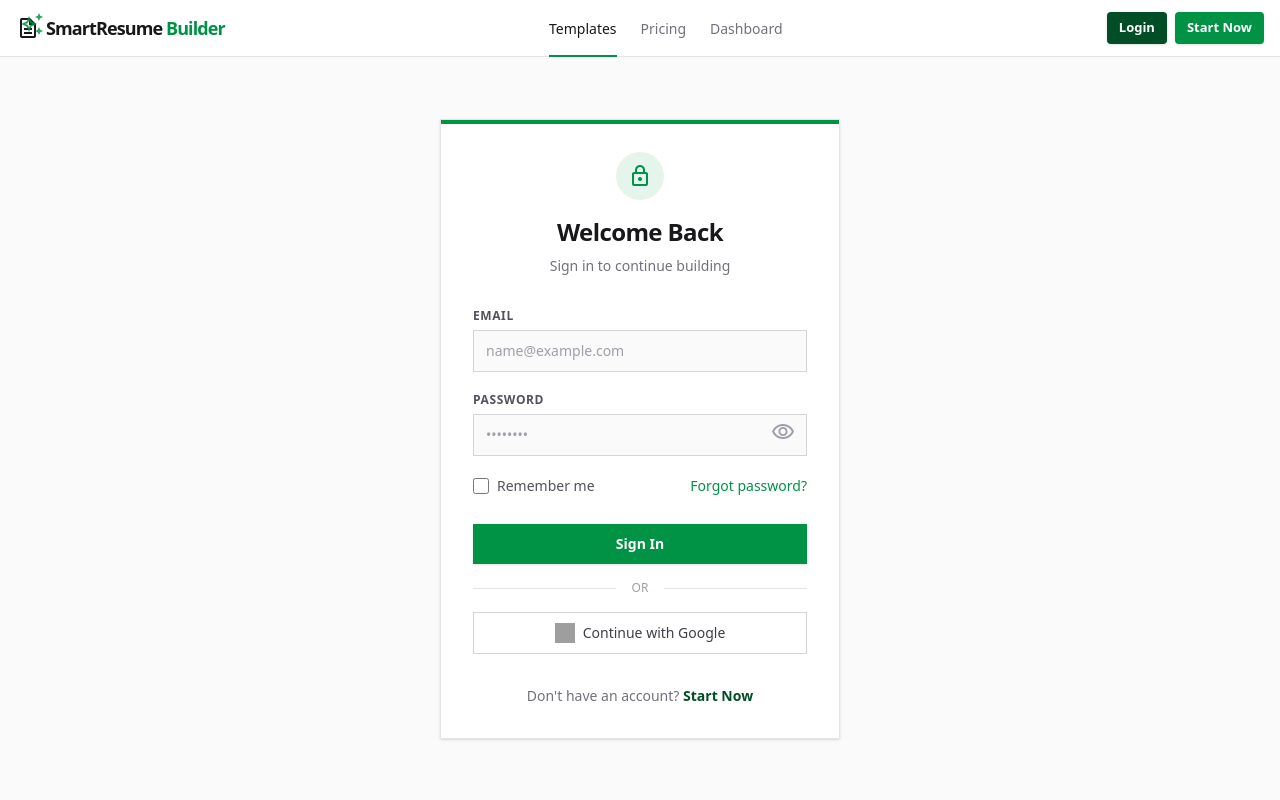
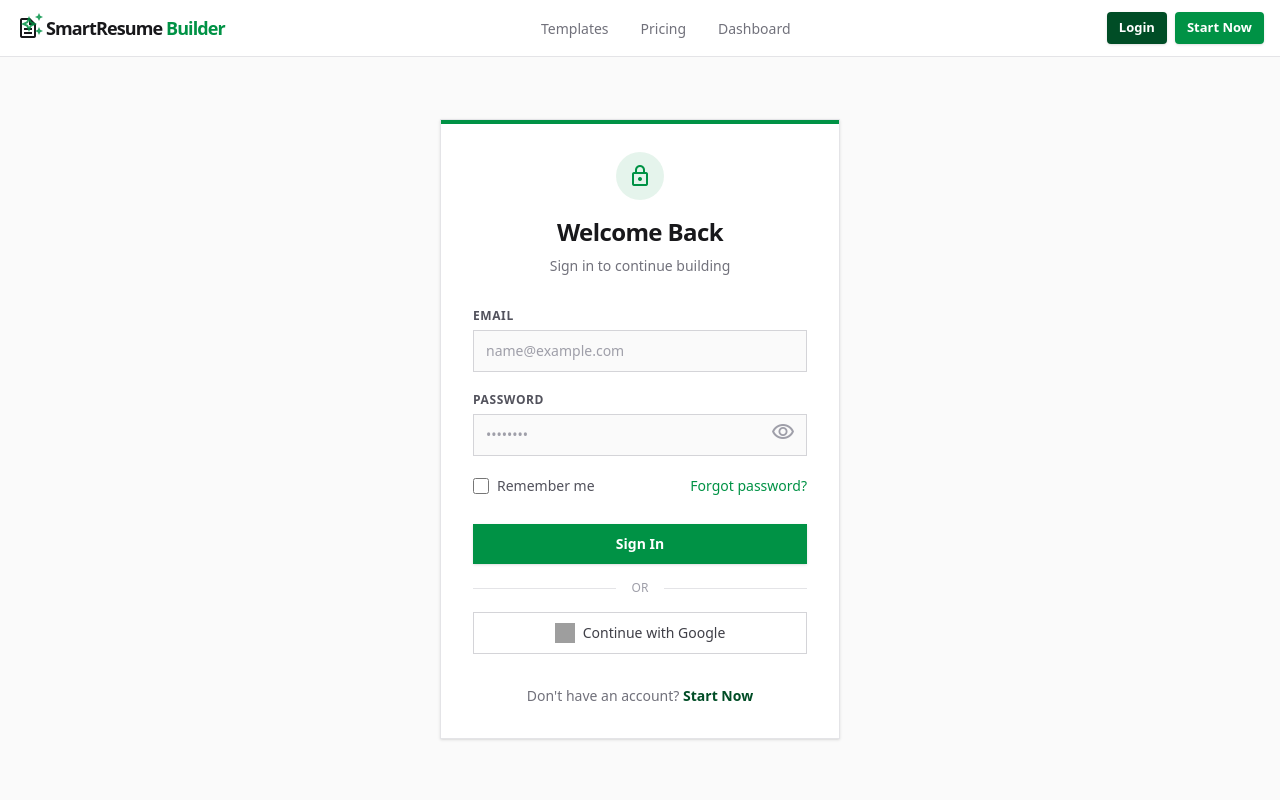
Before and after one commit to Prateek974/Resume-builder, a React (Vite) app in the folder frontend/: page /login in a window 1280 px wide. Shown: the top 800 px of the page. Built offline with nearby package versions, Linux system fonts and the light colour scheme; grey boxes are pictures that could not be loaded.

Commit message:
fixed nav bar

```diff
--- a/frontend/src/components/ui/Navbar.jsx
+++ b/frontend/src/components/ui/Navbar.jsx
@@ -1,15 +1,11 @@
 import React, { useState } from 'react';
-import { Link, useNavigate } from 'react-router-dom';
+import { Link, NavLink, useNavigate } from 'react-router-dom'; // 1. Added NavLink
 import { useAuth } from '../../context/AuthContext';
 
 const Navbar = () => {
-
     const { user, logout } = useAuth();
-
-
     const [showDropdown, setShowDropdown] = useState(false);
     const navigate = useNavigate();
-
 
     const handleLogout = () => {
         logout();
@@ -17,56 +13,52 @@ const Navbar = () => {
         navigate('/login');
     };
 
+    // Helper to keep the code clean
+    const activeLinkStyles = ({ isActive }) =>
+        `relative transition-colors duration-200 py-1 ${
+            isActive
+                ? 'text-zinc-900 font-bold after:absolute after:bottom-[-18px] after:left-0 after:w-full after:h-[2px] after:bg-[#009245]'
+                : 'text-zinc-500 hover:text-zinc-900'
+        }`;
+
     return (
         <nav className="bg-white/80 backdrop-blur-md border-b border-zinc-200 sticky top-0 z-50 w-full font-sans">
-
             <div className="max-w-7xl mx-auto h-14 flex justify-between items-center px-4">
 
-
+                {/* Logo */}
                 <Link to="/" className="flex items-center gap-1.5 group cursor-pointer">
                     <div className="relative flex items-center justify-center">
-                        <span className="material-symbols-outlined text-zinc-900 text-2xl">
-                            description
-                        </span>
-                        <span className="material-symbols-outlined text-[#009245] text-[12px] absolute -top-1 -right-1 animate-pulse">
-                            auto_awesome
-                        </span>
+                        <span className="material-symbols-outlined text-zinc-900 text-2xl">description</span>
+                        <span className="material-symbols-outlined text-[#009245] text-[12px] absolute -top-1 -right-1 animate-pulse">auto_awesome</span>
                     </div>
                     <h1 className="text-lg font-bold tracking-tighter text-zinc-900">
                         SmartResume <span className="text-[#009245] font-extrabold">Builder</span>
                     </h1>
                 </Link>
 
-
-                <div className="hidden md:flex gap-6 text-zinc-500 text-[14px] font-medium">
-                    <Link to="/templates" className="text-zinc-900 relative after:absolute after:bottom-[-18px] after:left-0 after:w-full after:h-[2px] after:bg-[#009245] transition-colors">
-                        Templates
-                    </Link>
-                    <Link to="/pricing" className="hover:text-zinc-900 transition-colors">Pricing</Link>
-                    <Link to="/dashboard" className="hover:text-zinc-900 transition-colors">Dashboard</Link>
+                {/* 2. DYNAMIC NAVIGATION LINKS */}
+                <div className="hidden md:flex gap-8 text-[14px] font-medium items-center">
+                    <NavLink to="/templates" className={activeLinkStyles}>Templates</NavLink>
+                    <NavLink to="/pricing" className={activeLinkStyles}>Pricing</NavLink>
+                    <NavLink to="/dashboard" className={activeLinkStyles}>Dashboard</NavLink>
                 </div>
 
+                {/* User Menu / Auth Buttons */}
                 <div className="flex items-center gap-2">
-
                     {user ? (
-
                         <div className="relative">
                             <button
                                 onClick={() => setShowDropdown(!showDropdown)}
                                 className="flex items-center gap-2 hover:bg-zinc-100 py-1 px-2 rounded-md transition-all border border-transparent hover:border-zinc-200"
                             >
-
                                 <div className="w-8 h-8 rounded-full bg-[#009245] text-white flex items-center justify-center font-bold text-sm shadow-sm">
                                     {user.name ? user.name.charAt(0).toUpperCase() : "U"}
                                 </div>
-
-
                                 <span className="text-sm font-semibold text-zinc-700 hidden sm:block">
                                     {user.name.split(' ')[0]}
                                 </span>
                                 <span className="material-symbols-outlined text-zinc-400 text-[20px]">expand_more</span>
                             </button>
-
 
                             {showDropdown && (
                                 <div className="absolute right-0 mt-2 w-48 bg-white border border-zinc-200 rounded-lg shadow-xl py-1 animate-in fade-in zoom-in-95 duration-200 z-50">
@@ -74,32 +66,24 @@ const Navbar = () => {
                                         <p className="text-xs text-zinc-500 font-medium">Signed in as</p>
                                         <p className="text-sm font-bold text-zinc-900 truncate">{user.email}</p>
                                     </div>
-
                                     <Link to="/dashboard" onClick={() => setShowDropdown(false)} className="flex items-center gap-2 px-4 py-2 text-sm text-zinc-700 hover:bg-zinc-50 hover:text-[#009245] transition-colors">
-                                        <span className="material-symbols-outlined text-[18px]">dashboard</span>
-                                        Dashboard
+                                        <span className="material-symbols-outlined text-[18px]">dashboard</span> Dashboard
                                     </Link>
-
-                                    <button
-                                        onClick={handleLogout}
-                                        className="w-full text-left flex items-center gap-2 px-4 py-2 text-sm text-red-600 hover:bg-red-50 transition-colors"
-                                    >
-                                        <span className="material-symbols-outlined text-[18px]">logout</span>
-                                        Sign out
+                                    <button onClick={handleLogout} className="w-full text-left flex items-center gap-2 px-4 py-2 text-sm text-red-600 hover:bg-red-50 transition-colors">
+                                        <span className="material-symbols-outlined text-[18px]">logout</span> Sign out
                                     </button>
                                 </div>
                             )}
                         </div>
                     ) : (
-
-                        <>
+                        <div className="flex gap-2">
                             <Link to="/login" className="bg-[#004d26] text-white px-3 py-1.5 text-[13px] font-semibold hover:bg-zinc-800 transition-all shadow-sm active:scale-95 rounded-sm">
                                 Login
                             </Link>
                             <Link to="/register" className="bg-[#009245] text-white px-3 py-1.5 text-[13px] font-semibold hover:bg-[#006837] transition-all shadow-sm active:scale-95 rounded-sm">
                                 Start Now
                             </Link>
-                        </>
+                        </div>
                     )}
                 </div>
 
--- a/frontend/src/pages/Login.jsx
+++ b/frontend/src/pages/Login.jsx
@@ -1,22 +1,21 @@
 import React, { useState } from 'react';
 import { Link, useNavigate } from 'react-router-dom';
 import axios from 'axios';
+import { useAuth } from '../context/AuthContext'; // 1. Import your Auth Hook
 
 const Login = () => {
   const [showPassword, setShowPassword] = useState(false);
   const navigate = useNavigate();
-
+  const { login } = useAuth(); // 2. Destructure the login function
 
   const [formData, setFormData] = useState({
     email: '',
     password: ''
   });
 
-
   const handleChange = (e) => {
     setFormData({ ...formData, [e.target.id]: e.target.value });
   };
-
 
   const handleLogin = async (e) => {
     e.preventDefault();
@@ -28,11 +27,12 @@ const Login = () => {
 
       console.log("Login Success:", response.data);
 
+      // 3. REMOVED: localStorage.setItem('userInfo', ...)
+      // 4. ADDED: login(response.data)
+      // This function updates LocalStorage AND the Global State instantly.
+      login(response.data);
 
-      localStorage.setItem('userInfo', JSON.stringify(response.data));
-
-      alert("Welcome back!");
-      navigate('/');
+      navigate('/dashboard'); // Navigating to Dashboard is usually better than '/'
     } catch (error) {
       console.error(error);
       alert(error.response?.data?.message || "Invalid Email or Password");
@@ -41,11 +41,8 @@ const Login = () => {
 
   return (
     <div className="min-h-[calc(100vh-56px)] bg-zinc-50 flex items-center justify-center p-4 font-sans text-zinc-800">
-
       <div className="w-full max-w-[400px] bg-white border border-zinc-200 shadow-sm p-8 relative overflow-hidden">
-
         <div className="absolute top-0 left-0 w-full h-1 bg-[#009245]"></div>
-
 
         <div className="mb-8 text-center">
             <div className="inline-flex items-center justify-center w-12 h-12 rounded-full bg-[#009245]/10 mb-4">
@@ -57,10 +54,7 @@ const Login = () => {
             <p className="text-zinc-500 text-sm mt-2">Sign in to continue building</p>
         </div>
 
-
         <form className="space-y-5" onSubmit={handleLogin} noValidate>
-
-
           <div className="space-y-1.5">
             <label htmlFor="email" className="block text-xs font-semibold text-zinc-600 uppercase tracking-wider">
                 Email
@@ -75,7 +69,6 @@ const Login = () => {
               required
             />
           </div>
-
 
           <div className="space-y-1.5">
              <div className="flex justify-between items-center">
@@ -106,7 +99,6 @@ const Login = () => {
             </div>
           </div>
 
-
           <div className="flex items-center justify-between text-sm">
              <label className="flex items-center gap-2 cursor-pointer group">
                 <input type="checkbox" className="w-4 h-4 rounded border-zinc-300 text-[#009245] focus:ring-[#009245] cursor-pointer accent-[#009245]" />
@@ -116,7 +108,6 @@ const Login = () => {
                 Forgot password?
              </a>
           </div>
-
 
           <div className="pt-2 space-y-3">
             <button
@@ -140,7 +131,6 @@ const Login = () => {
                 Continue with Google
             </button>
           </div>
-
         </form>
 
         <div className="mt-8 text-center">
```
